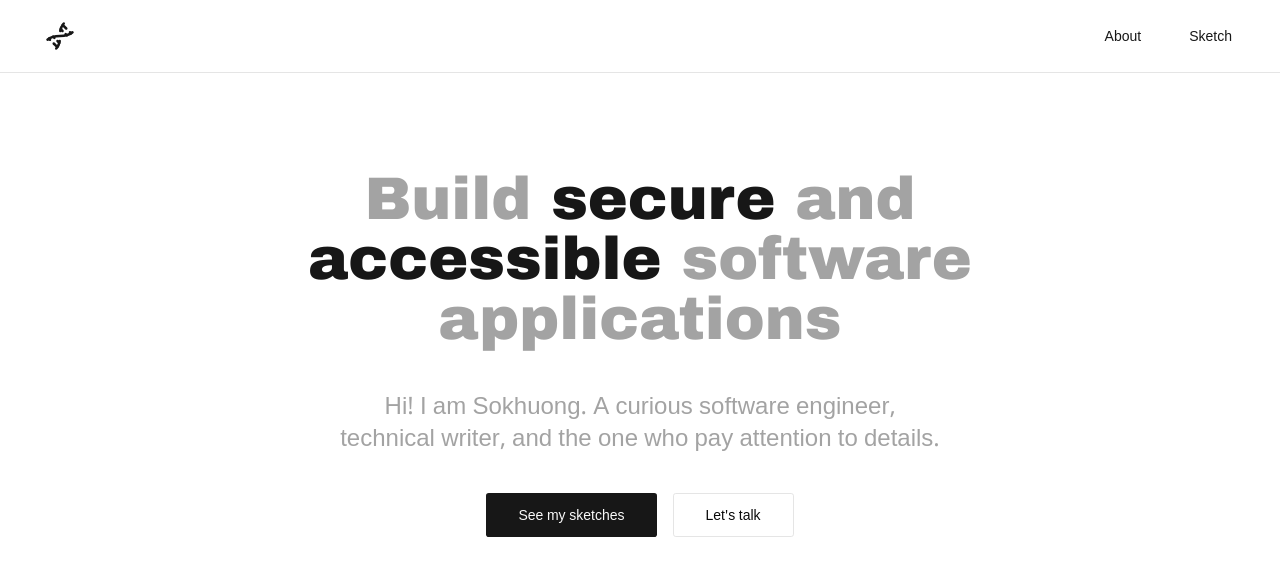
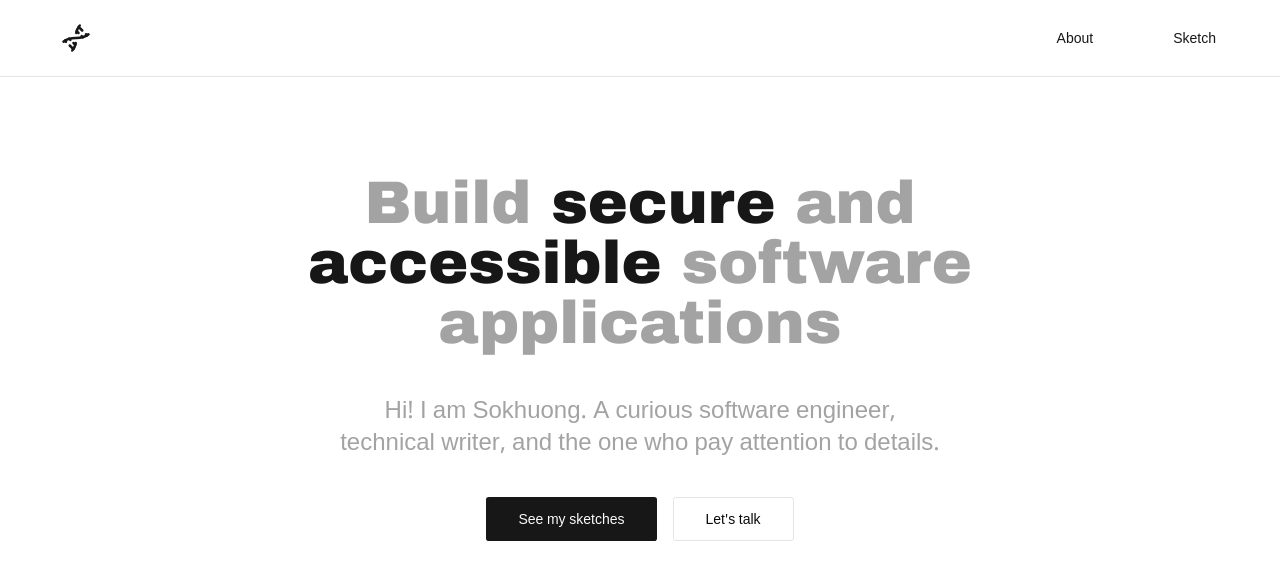
Before and after one commit to sokhuong-uon/sokhuong, a Next.js app: page /en in a window 1280 px wide. Shown: the top 580 px of the page. Built offline with nearby package versions, Linux system fonts and the light colour scheme.

Commit message:
fix: make buttons larger

```diff
--- a/src/components/nav/menu.tsx
+++ b/src/components/nav/menu.tsx
@@ -7,7 +7,7 @@ export function Menu() {
 	return (
 		<nav className="w-full container border-b py-4 bg-white dark:bg-black backdrop-blur-sm flex">
 			<div>
-				<Button asChild variant={"link"}>
+				<Button asChild variant={"link"} size={"lg"}>
 					<Link href="/">
 						<DnaIcon className="scale-125" />
 						<p className="sr-only">Home</p>
@@ -16,12 +16,22 @@ export function Menu() {
 			</div>
 			<ul className="ml-auto flex gap-4">
 				<li>
-					<Button asChild variant={"link"} className="focus-within:underline">
+					<Button
+						asChild
+						variant={"link"}
+						size={"lg"}
+						className="focus-within:underline"
+					>
 						<Link href="/about">About</Link>
 					</Button>
 				</li>
 				<li>
-					<Button asChild variant={"link"} className="focus-within:underline">
+					<Button
+						asChild
+						variant={"link"}
+						size={"lg"}
+						className="focus-within:underline"
+					>
 						<Link href="/sketch">Sketch</Link>
 					</Button>
 				</li>
```
